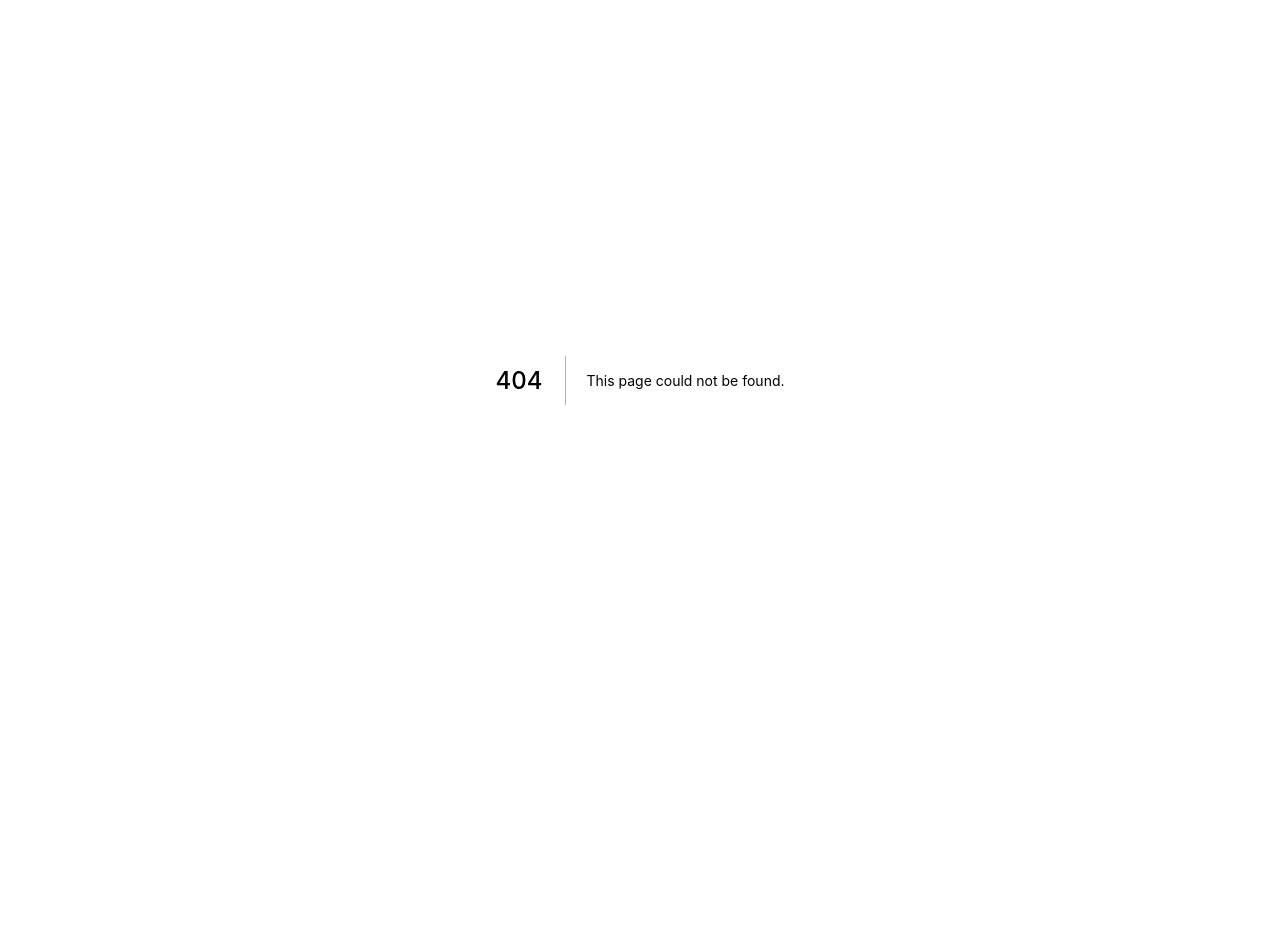
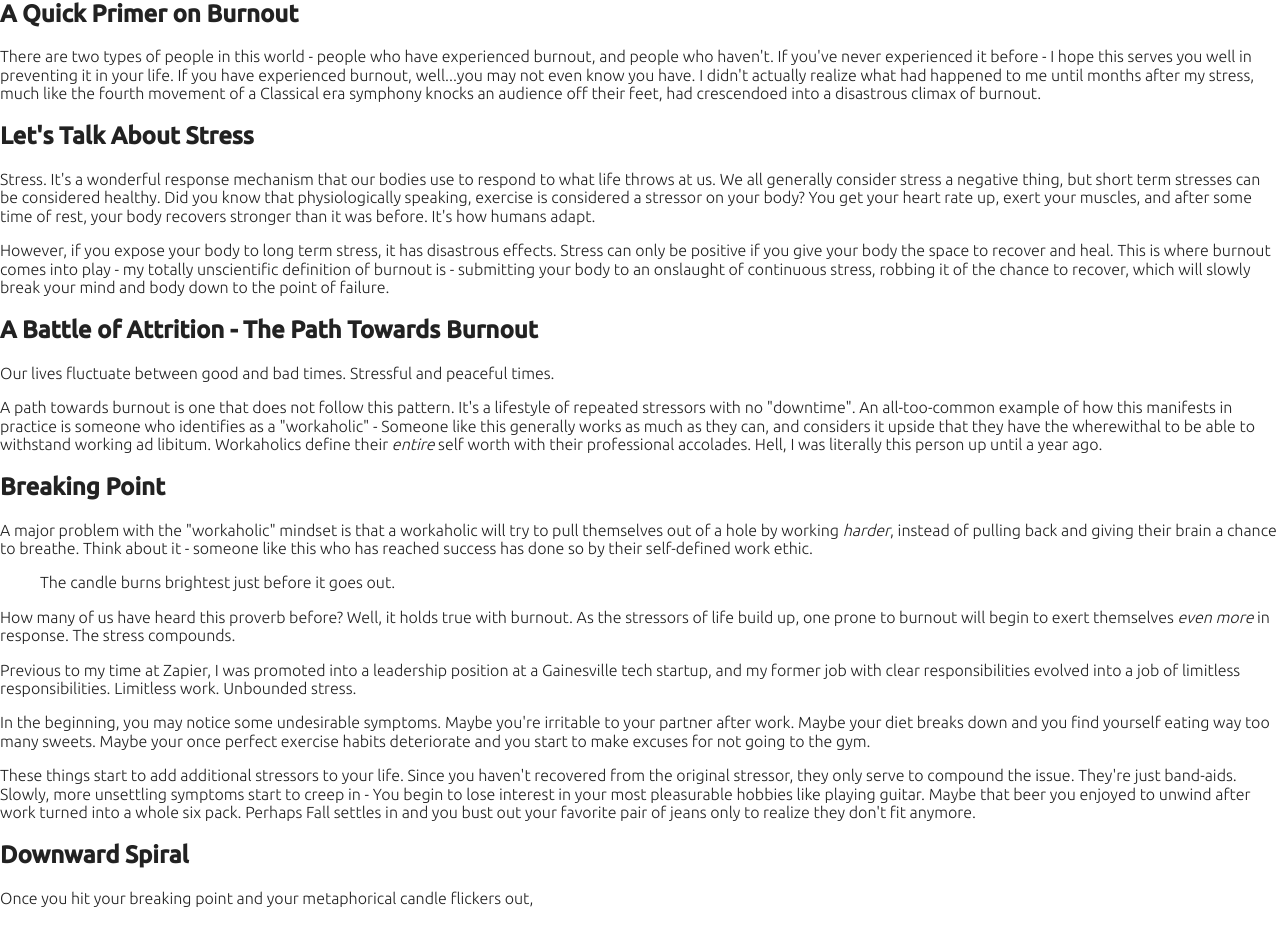
Before and after one commit to msholty-fd/blog, a Next.js app: page /posts/burnout in a window 1280 px wide. Before the commit this address had no page. Shown: the part 20-947 px from the top of the page. Before the commit the page ends 800 px from the top, so only its background shows below. Built offline with nearby package versions, Linux system fonts and the light colour scheme.

Commit message:
Add burnout first draft

```diff
--- /dev/null
+++ b/src/pages/posts/burnout.mdx
@@ -0,0 +1,54 @@
+---
+slug: burnout
+title: Stress, Coping, and Burnout
+date: 2021-01-03
+author: msholty-fd
+tags:
+  - self-reflections
+---
+
+## A Quick Primer on Burnout
+
+There are two types of people in this world - people who have experienced burnout, and people who haven't. If you've never experienced it before - I hope this serves you well in preventing it in your life. If you have experienced burnout, well...you may not even know you have. I didn't actually realize what had happened to me until months after my stress, much like the fourth movement of a Classical era symphony knocks an audience off their feet, had crescendoed into a disastrous climax of burnout.
+
+## Let's Talk About Stress
+
+Stress. It's a wonderful response mechanism that our bodies use to respond to what life throws at us. We all generally consider stress a negative thing, but short term stresses can be considered healthy. Did you know that physiologically speaking, exercise is considered a stressor on your body? You get your heart rate up, exert your muscles, and after some time of rest, your body recovers stronger than it was before. It's how humans adapt.
+
+However, if you expose your body to long term stress, it has disastrous effects. Stress can only be positive if you give your body the space to recover and heal. This is where burnout comes into play - my totally unscientific definition of burnout is - submitting your body to an onslaught of continuous stress, robbing it of the chance to recover, which will slowly break your mind and body down to the point of failure.
+
+## A Battle of Attrition - The Path Towards Burnout
+
+Our lives fluctuate between good and bad times. Stressful and peaceful times.
+
+A path towards burnout is one that does not follow this pattern. It's a lifestyle of repeated stressors with no "downtime". An all-too-common example of how this manifests in practice is someone who identifies as a "workaholic" - Someone like this generally works as much as they can, and considers it upside that they have the wherewithal to be able to withstand working ad libitum. Workaholics define their _entire_ self worth with their professional accolades. Hell, I was literally this person up until a year ago.
+
+## Breaking Point
+
+A major problem with the "workaholic" mindset is that a workaholic will try to pull themselves out of a hole by working _harder_, instead of pulling back and giving their brain a chance to breathe. Think about it - someone like this who has reached success has done so by their self-defined work ethic.
+
+> The candle burns brightest just before it goes out.
+
+How many of us have heard this proverb before? Well, it holds true with burnout. As the stressors of life build up, one prone to burnout will begin to exert themselves _even more_ in response. The stress compounds.
+
+Previous to my time at Zapier, I was promoted into a leadership position at a Gainesville tech startup, and my former job with clear responsibilities evolved into a job of limitless responsibilities. Limitless work. Unbounded stress.
+
+In the beginning, you may notice some undesirable symptoms. Maybe you're irritable to your partner after work. Maybe your diet breaks down and you find yourself eating way too many sweets. Maybe your once perfect exercise habits deteriorate and you start to make excuses for not going to the gym.
+
+These things start to add additional stressors to your life. Since you haven't recovered from the original stressor, they only serve to compound the issue. They're just band-aids. Slowly, more unsettling symptoms start to creep in - You begin to lose interest in your most pleasurable hobbies like playing guitar. Maybe that beer you enjoyed to unwind after work turned into a whole six pack. Perhaps Fall settles in and you bust out your favorite pair of jeans only to realize they don't fit anymore.
+
+## Downward Spiral
+
+Once you hit your breaking point and your metaphorical candle flickers out,
+
+## Closing Thoughts
+
+Maybe you are the type of person who has great boundaries with work, and other stressors. Maybe you give yourself time to relax on the weekend. Maybe you even have the ability to disengage with social media at times like this when your country's political landscape can predispose you to [doomsday scrolling](https://www.wired.com/story/stop-doomscrolling/) on social media for hours on end.
+
+If you struggle with this balancing act, and perhaps even think you're on a negative downward slope in this regard, you may be on your way to some form of burnout and not even know it. I wanted to write this article to share my own lived experiences with burnout in hopes that I can prevent someone else from suffering the same fate.
+
+I want to share a few things that may help you out in identifying this and fixing it:
+
+- Talk to your loved ones and open up. This is not an easy thing, but at least in my experience I created barriers with my family rather than leaned on them when I needed them. I made the connection in my mind that I had to not only constantly work, but I had to put up a "tough guy" attitude and persevere. That only made it harder on me to eventually come to terms with the situation I created for myself.
+- Seek out therapy. Therapy is not a weakness, it's a huge benefit that people often dismiss because of social stigma. Let me repeat this one for the people in the back _SEEK OUT THERAPY. THERAPY IS HEALING_. Remember earlier how we connected a healthy lifestyle balance containing both stressors and healing? When you have traumatic experiences, therapy is a tool that is proven to help you recover.
+-
```
